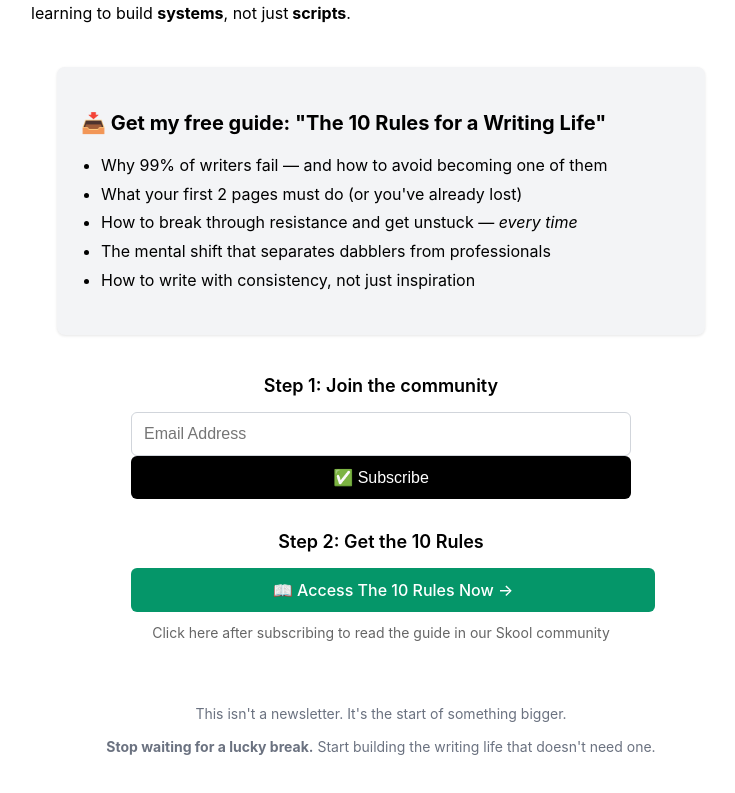
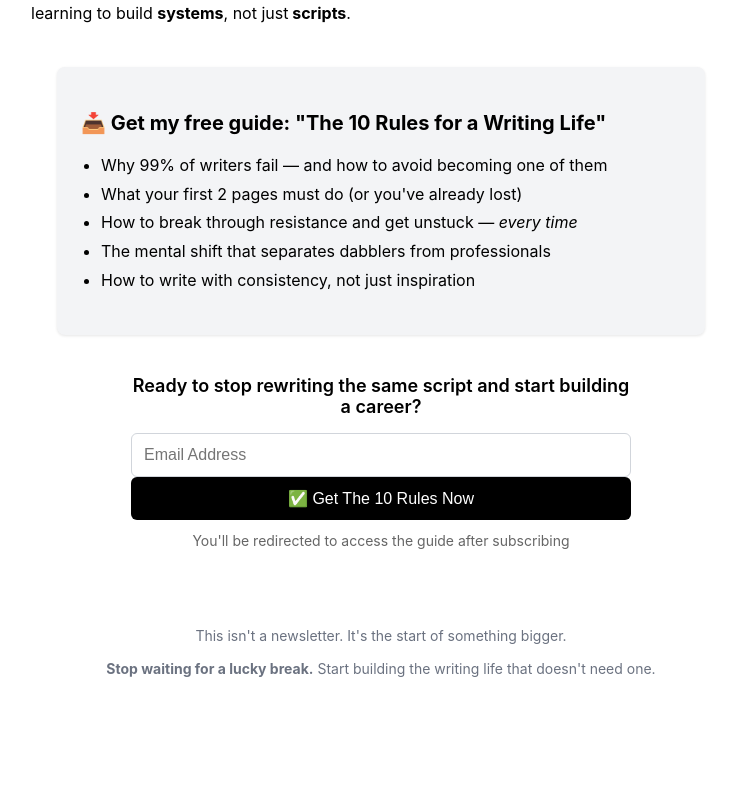
Before and after one commit to MajorityMedia/Writers-Forge-1st-Test-Landing-Page-Sept-25, a Next.js app: page / in a window 1280 px wide. Shown: the part 550-1343 px from the top of the page, without its empty margins (259-994 px from the left). After the commit the page ends 1289 px from the top, so only its background shows below. Built offline with nearby package versions, Linux system fonts and the light colour scheme.

Commit message:
Update page.js

```diff
--- a/app/page.js
+++ b/app/page.js
@@ -1,4 +1,21 @@
+'use client';
+
+import { useEffect } from 'react';
+
 export default function LandingPage() {
+  useEffect(() => {
+    // Intercept form submission to add redirect
+    const form = document.getElementById('mc-embedded-subscribe-form');
+    if (form) {
+      form.addEventListener('submit', function(e) {
+        // Let the form submit to Mailchimp
+        setTimeout(() => {
+          window.location.href = 'https://www.skool.com/the-writers-forge/j-david-stems-10-iron-clad-rules-for-a-writing-life?p=c06dc1c4';
+        }, 500);
+      });
+    }
+  }, []);
+
   return (
     <main style={{
       minHeight: '100vh',
@@ -62,26 +79,24 @@ export default function LandingPage() {
       </section>
 
       {/* Mailchimp Form */}
-      <section style={{ maxWidth: '500px', margin: '0 auto 32px' }}>
+      <section style={{ maxWidth: '500px', margin: '0 auto 64px' }}>
         <h4 style={{ fontSize: '18px', fontWeight: '600', marginBottom: '16px', textAlign: 'center' }}>
-          Step 1: Join the community
+          Ready to stop rewriting the same script and start building a career?
         </h4>
         <div id="mc_embed_shell">
           <div id="mc_embed_signup" style={{ background: '#fff', clear: 'left', width: '100%' }}>
             <form
-              action="https://app.us4.list-manage.com/subscribe/post?u=ca0b20880c4b7009f8c6319e9&id=60a3c9abaa&f_id=00d305e3f0"
+              action="https://skool.us18.list-manage.com/subscribe/post?u=8145844249148cedbd4f311b5&id=db14e826be&f_id=00e5b3e6f0"
               method="post"
               id="mc-embedded-subscribe-form"
               name="mc-embedded-subscribe-form"
-              className="validate"
-              target="_blank"
+              target="_self"
               style={{ display: 'flex', flexDirection: 'column', gap: '16px' }}
             >
               <div id="mc_embed_signup_scroll">
                 <input
                   type="email"
                   name="EMAIL"
-                  className="required email"
                   id="mce-EMAIL"
                   required
                   placeholder="Email Address"
@@ -95,7 +110,7 @@ export default function LandingPage() {
                   }}
                 />
                 <div style={{ position: 'absolute', left: '-5000px' }} aria-hidden="true">
-                  <input type="text" name="b_ca0b20880c4b7009f8c6319e9_60a3c9abaa" tabIndex="-1" />
+                  <input type="text" name="b_8145844249148cedbd4f311b5_db14e826be" tabIndex={-1} />
                 </div>
                 <button
                   type="submit"
@@ -113,41 +128,15 @@ export default function LandingPage() {
                     fontWeight: '500'
                   }}
                 >
-                  ✅ Subscribe
+                  ✅ Get The 10 Rules Now
                 </button>
+                <p style={{ textAlign: 'center', marginTop: '12px', fontSize: '14px', color: '#666' }}>
+                  You'll be redirected to access the guide after subscribing
+                </p>
               </div>
             </form>
           </div>
         </div>
-      </section>
-
-      {/* Direct Link to Skool */}
-      <section style={{ maxWidth: '500px', margin: '0 auto 64px', textAlign: 'center' }}>
-        <h4 style={{ fontSize: '18px', fontWeight: '600', marginBottom: '16px' }}>
-          Step 2: Get the 10 Rules
-        </h4>
-        <a
-          href="https://www.skool.com/the-writers-forge/j-david-stems-10-iron-clad-rules-for-a-writing-life?p=c06dc1c4"
-          target="_blank"
-          rel="noopener noreferrer"
-          style={{
-            display: 'block',
-            width: '100%',
-            backgroundColor: '#059669',
-            color: 'white',
-            padding: '12px',
-            borderRadius: '6px',
-            fontSize: '16px',
-            fontWeight: '500',
-            textDecoration: 'none',
-            textAlign: 'center'
-          }}
-        >
-          📖 Access The 10 Rules Now →
-        </a>
-        <p style={{ marginTop: '12px', fontSize: '14px', color: '#666' }}>
-          Click here after subscribing to read the guide in our Skool community
-        </p>
       </section>
 
       {/* Footer Call to Action */}
```
